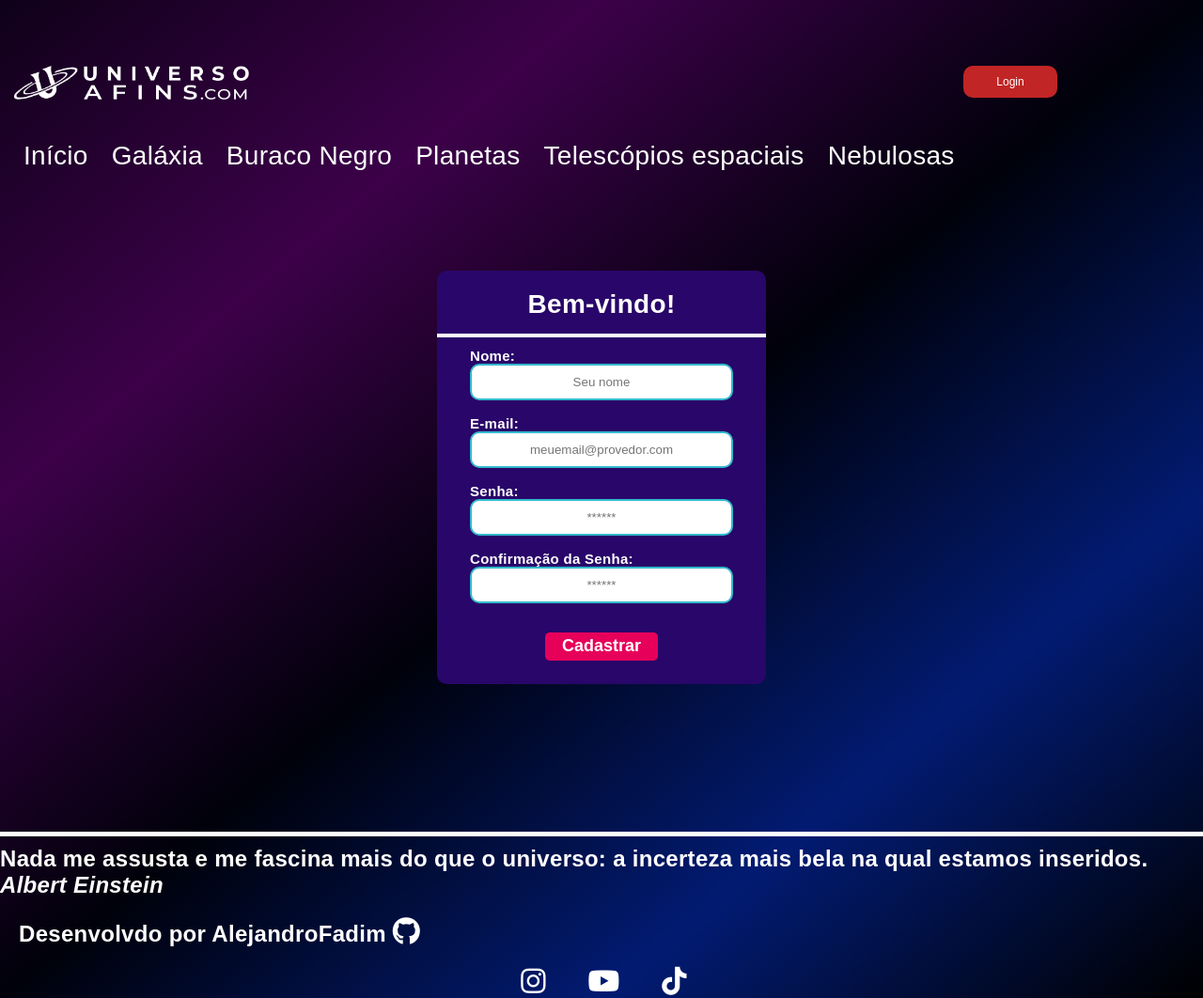
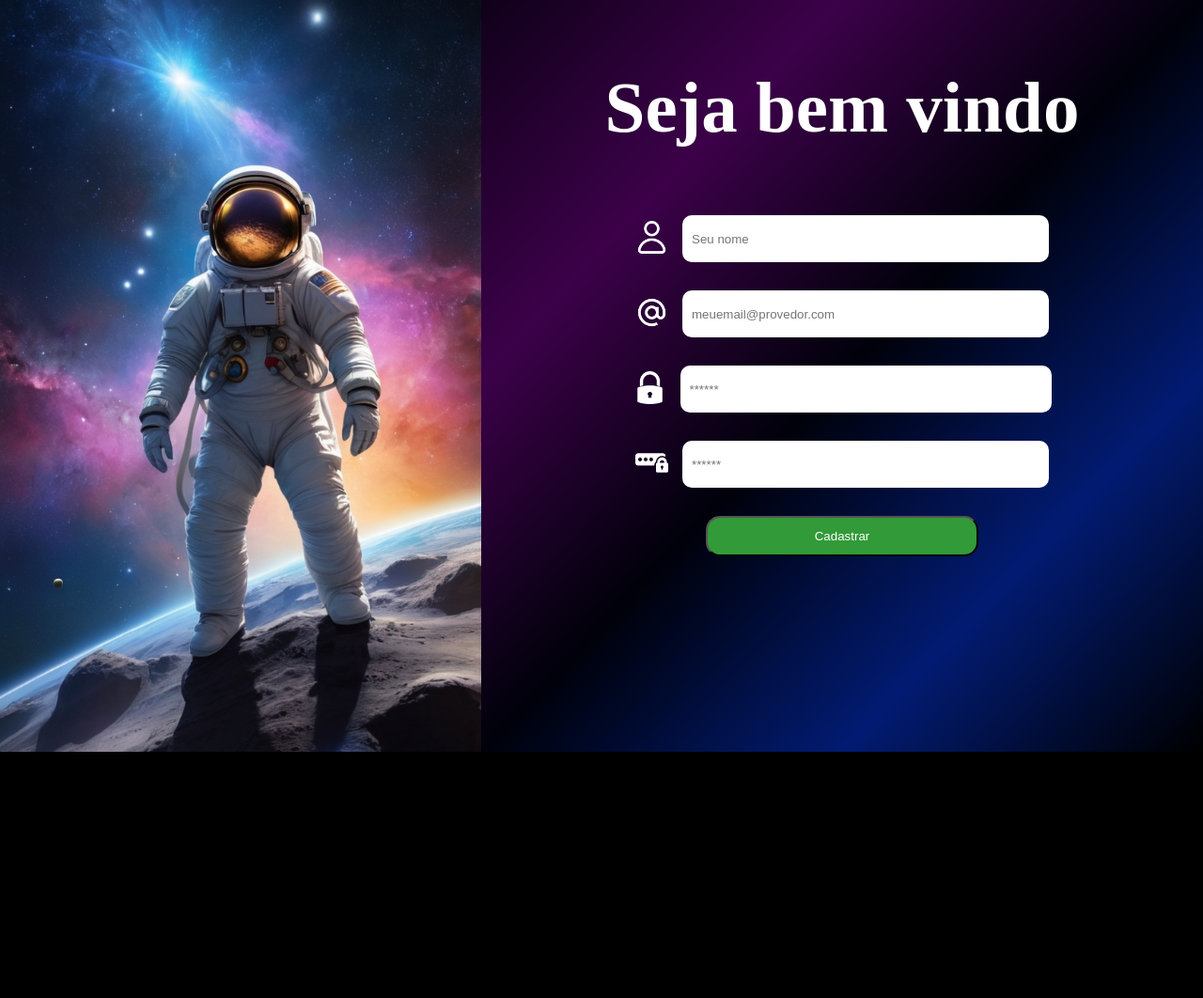
Before and after one commit to AlejandroFadim/UniversoAfins, a website: page public/cadastro.html in a window 1280 px wide. Shown: the whole page at 94% size. After the commit the page ends 800 px from the top, so only its background shows below. Drawn offline with Linux system fonts and the light colour scheme; a web font is replaced by a local one.

Commit message:
desenvolvimento novas telas de login e cadastro

```diff
--- a/public/cadastro.html
+++ b/public/cadastro.html
@@ -10,56 +10,17 @@
 
   <script src="./js/sessao.js"></script>
   <link rel="stylesheet" href="https://cdnjs.cloudflare.com/ajax/libs/font-awesome/6.4.0/css/all.min.css"
-        integrity="sha512-iecdLmaskl7CVkqkXNQ/ZH/XLlvWZOJyj7Yy7tcenmpD1ypASozpmT/E0iPtmFIB46ZmdtAc9eNBvH0H/ZpiBw=="
-        crossorigin="anonymous" referrerpolicy="no-referrer" />
-  <link rel="stylesheet" href="./css/style.css">
-  <link rel="stylesheet" href="./css/estilo.css" />
+    integrity="sha512-iecdLmaskl7CVkqkXNQ/ZH/XLlvWZOJyj7Yy7tcenmpD1ypASozpmT/E0iPtmFIB46ZmdtAc9eNBvH0H/ZpiBw=="
+    crossorigin="anonymous" referrerpolicy="no-referrer" />
+  <!-- <link rel="stylesheet" href="./css/style.css"> -->
+  <!-- <link rel="stylesheet" href="./css/estilo.css" /> -->
+  <link rel="stylesheet" href="./css/loginCadastro.css">
   <link rel="icon" href="./assets/icon/favicon2.ico" />
   <link rel="preconnect" href="https://fonts.gstatic.com" />
 </head>
 
 <body>
   <main>
-    <header>
-      <a href="">
-        <img id="logo" src="img/logo completo - Copia.png" alt="">
-      </a>
-
-      <div class="redes">
-        <div class="login-button logo" id="logo">
-          <a href="login.html">
-            <button id="btnLogin">Login</button>
-          </a>
-        </div>
-      </div>
-    </header>
-
-    <nav class="nav-bar">
-      <div class="mobile-menu-icon">
-          <button onclick="menuShow()">&#9776;</button>
-      </div>
-      <div class="nav-list">
-          <ul>
-              <li class="nav-item"><a href="index.html" class="nav-link" id="Inicio">Início</a></li>
-              <li class="nav-item"><a href="pag_galaxia.html" class="nav-link">Galáxia</a></li>
-              <li class="nav-item"><a href="pag_buraconegro.html" class="nav-link">Buraco Negro</a></li>
-              <li class="nav-item"><a href="Pag_planetas.html" class="nav-link">Planetas</a></li>
-              <li class="nav-item"><a href="pag_telescopio.html" class="nav-link">Telescópios espaciais</a></li>
-              <li class="nav-item"><a href="pag_nebulosas.html" class="nav-link">Nebulosas</a></li>
-          </ul>
-  </nav>
-
-  <div class="mobile-menu">
-      <ul>
-          <li class="nav-item"><a href="index.html" class="nav-link" id="Inicio">Início</a></li>
-          <li class="nav-item"><a href="pag_galaxia.html" class="nav-link">Galáxia</a></li>
-          <li class="nav-item"><a href="pag_buraconegro.html" class="nav-link">Buraco Negro</a></li>
-          <li class="nav-item"><a href="Pag_planetas.html" class="nav-link">Planetas</a></li>
-          <li class="nav-item"><a href="pag_telescopio.html" class="nav-link">Telescópios espaciais</a></li>
-          <li class="nav-item"><a href="pag_nebulosas.html" class="nav-link">Nebulosas</a></li>
-      </ul>
-  </div>
-
 
     <div class="login">
       <div class="alerta_erro">
@@ -68,26 +29,33 @@
         </div>
       </div>
       <div class="container">
-        <div class="card card-cadastro">
-          <h2>Bem-vindo!</h2>
+        <div class="bgLateral"></div>
+        <div class="card card-login">
+          <h2 id="cadastroWell">Seja bem vindo</h2>
           <div class="formulario">
             <div class="campo">
-              <span>Nome:</span>
-              <input id="nome_input" type="text" placeholder="Seu nome" />
+              <span><img src="./img/user.png" alt="" srcset=""></span>
+              <input id="nome_input" type="text" placeholder="Seu nome" required />
             </div>
             <div class="campo">
-              <span>E-mail:</span>
+              <span><img src="./img/email.png" alt=""></span>
               <input id="email_input" type="text" placeholder="meuemail@provedor.com" />
             </div>
             <div class="campo">
-              <span>Senha:</span>
+              <span><img src="./img/senha.png" alt=""></span>
               <input id="senha_input" type="password" placeholder="******" />
             </div>
             <div class="campo">
-              <span>Confirmação da Senha:</span>
+              <span><img src="./img/cSenha.png"></span>
               <input id="confirmacao_senha_input" type="password" placeholder="******" />
             </div>
-            <button class="botao" onclick="cadastrar()">Cadastrar</button>
+            <div class="campo">
+              <button class="botao" onclick="cadastrar()">Cadastrar</button>
+
+            </div>
+            <div class="campo">
+              <span id="erroSenha"></span>
+            </div>
           </div>
           <div id="div_aguardar" class="loading-div">
             <i class="fa-solid fa-rocket" id="loading-gif" class="foguete"></i>
@@ -98,32 +66,7 @@
       </div>
     </div>
 
-    <footer>
-      <div class="body_footer">
-          <div class="texto-footer">
-              <h2>Nada me assusta e me fascina mais do que o universo: a incerteza mais bela na qual estamos
-                  inseridos. <cite>Albert Einstein</cite></h2>
-          </div>
-          <div class="desenvolvdo">
-              <a href="https://github.com/AlejandroFadim" target="_blank">
-                  <h2> Desenvolvdo por AlejandroFadim <i class="fa-brands fa-github"></i></h2>
-              </a>
 
-          </div>
-
-      </div>
-      <div class="footer_redes">
-          <div class="redes_filho">
-              <a href="https://instagram.com/universoafins?igshid=MzRlODBiNWFlZA==" id="insta"><i
-                      class="fa-brands fa-instagram"></i></a>
-              <a href="https://www.youtube.com/channel/UCuz9FePPtCziiGhhlJ6OMtw" id="youtube_footer"><i
-                      class="fa-brands fa-youtube"></i></a>
-              <a href="https://www.tiktok.com/@universoafins?_t=8e6DfzFbV6k&_r=1" id="tiktok"><i
-                      class="fa-brands fa-tiktok"></i></a>
-          </div>
-
-      </div>
-  </footer>
   </main>
 </body>
 
@@ -145,13 +88,35 @@
       senhaVar == "" ||
       confirmacaoSenhaVar == ""
     ) {
-      cardErro.style.display = "block";
-      mensagem_erro.innerHTML =
-        "(Mensagem de erro para todos os campos em branco)";
+      email_input.style.border = "solid red 5px";
+      senha_input.style.border = "solid red 5px";
+      nome_input.style.border = "solid red 5px";
+      confirmacao_senha_input.style.border = "solid red 5px";
+      erroSenha.innerHTML = "Preencha todos os campos";
 
       finalizarAguardar();
       return false;
-    } else {
+    } else if (nomeVar.length <= 2) {
+      erroSenha.innerHTML = "nome invalido";
+      nome_input.style.border = "solid red 5px";
+    }
+    else if (emailVar.indexOf("@") == -1 || emailVar.indexOf(".com") == -1) {
+      erroSenha.innerHTML = "Email Invalido";
+    } else if (senhaVar.length <= 8) {
+      erroSenha.innerHTML = "Senha fraca";
+    } else if (senhaVar != confirmacaoSenhaVar) {
+      erroSenha.innerHTML = "Senhas diferentes";
+      senha_input.style.border = "solid red 5px";
+      confirmacao_senha_input.style.border = "solid red 5px";
+
+    }
+
+    else {
+      email_input.style.border = "solid green 5px";
+      senha_input.style.border = "solid green 5px";
+      nome_input.style.border = "solid green 5px";
+      confirmacao_senha_input.style.border = "solid green 5px";
+      erroSenha.innerHTML = "";
       setInterval(sumirMensagem, 5000);
     }
 
@@ -173,9 +138,8 @@
         console.log("resposta: ", resposta);
 
         if (resposta.ok) {
-          cardErro.style.display = "block";
 
-          mensagem_erro.innerHTML =
+          erroSenha.innerHTML =
             "Cadastro realizado com sucesso! Redirecionando para tela de Login...";
 
           setTimeout(() => {
--- a/public/css/estilo.css
+++ b/public/css/estilo.css
@@ -186,3 +186,12 @@ input {
   height: 50px;
   width: 50px;
 }
+
+.bgLateral{
+  width: 40%;
+  height: 100%;
+  background-image: url(../img/login8.jpg);
+  background-position: center;
+  background-repeat: no-repeat;
+  background-size: cover;
+}
--- /dev/null
+++ b/public/css/loginCadastro.css
@@ -0,0 +1,190 @@
+*{
+    box-sizing: border-box;
+    margin: 0;
+    padding: 0;
+}
+
+body{
+    display: flex;
+    flex-direction: column;
+    justify-content: center;
+    align-items: center;
+    /* min-width: 100vw; */
+    width: 100%;
+    height: 100vh;
+    display: flex;
+    /* border: #e6005a solid 5px; */
+    background-color: #000000;
+}
+.login{
+    /* border: #32e600 solid 5px; */
+    width: 100%;
+    height: 100%;
+    display: flex;
+    flex-direction: column;
+    align-items: center;
+    justify-content: center;
+    /* background: #000000; */
+
+}
+.container{
+    /* border: #ff00ff solid 5px; */
+    display: flex;
+    width: 100vw;
+    border-radius: 100px;
+    height: 100vh;
+
+}
+.bgLateral{
+    background-image: url(../img/telaLogin4.jpg);
+    width:40%;
+    background-size: cover;
+    background-position: center;
+    background-repeat: no-repeat;
+}
+
+.card-login{
+    background: linear-gradient(to right bottom ,#0f0119,#3c0149,#00010a,#021b72,#000000);;
+    /* border: #ff00ff solid 5px; */
+    display: flex;
+    flex-direction: column;
+    /* justify-content: center; */
+    align-items: center;
+    width: 60%;
+
+}
+.card-login h2{
+    color: #fff;
+    font-size: 88px;
+    margin: 70px 0 40px 0;
+}
+span{
+    color: #fff;
+}
+
+span img{
+    width: 35px;
+    margin-right: 15px;
+    color: #fff;
+}
+.campo{
+    margin: 30px;
+    display: flex;
+    /* flex-direction: column; */
+    justify-content: center;
+    align-items: center;
+}
+
+input{
+    width: 390px;
+    padding: 10px;
+    height: 50px;
+    border-radius: 10px;
+    border: none;
+}
+
+.botao{
+    background: #329a38;
+    color: #fff;
+    width: 290px;
+    padding: 12px;
+    border-radius: 15px;
+    transition: 0.1s;
+    cursor: pointer;
+}
+#senha_input{
+    width: 395px;
+}
+
+input:hover {
+    width: 390px;
+
+    border: solid #329a38 4px;
+}
+.botao:hover {
+
+    border: solid #329a38 4px;
+}
+
+.msg a{
+    font-size: 25px;
+    color: #fff;
+    text-decoration: none;
+}
+
+.msg a:hover{
+    text-decoration: underline;
+    /* color: red; */
+
+}
+
+
+
+
+
+
+
+
+
+
+
+
+
+.loading-div {
+    width: 50px;
+    display: none;
+}
+
+#loading-gif {
+    animation: girar 2s linear infinite;
+    padding: 10px;
+    font-size: 40px;
+    margin: auto;
+}
+
+@keyframes girar {
+    from {
+        transform: rotate(0deg);
+    }
+
+    to {
+        transform: rotate(360deg);
+    }
+}
+
+.loading-div img {
+    height: 50px;
+    width: 50px;
+}
+
+#div_erros_login {
+    display: none
+}
+
+/* FORMULARIO */
+
+.alerta_erro {
+    display: flex;
+    justify-content: flex-end;
+}
+
+.card_erro {
+    display: none;
+    background-color: #fff;
+    color: black;
+    width: 230px;
+    position: fixed;
+    border-radius: 4px;
+    border: #e6005a 3px solid;
+    padding: 10px;
+    margin-right: 10%;
+}
+
+.card_erro #mensagem_erro {
+    font-weight: 500;
+    font-size: 20px;
+}
+
+#cadastroWell {
+    font-size: 77px;
+}
```
Also changed, not shown: public/login.html (+43 -71 lines), public/img/cSenha.png (added), public/img/email.png (added), public/img/imgLogin.jpg (added), public/img/login8.jpg (added), public/img/senha.png (added), public/img/telaLogin2.jpg (added), public/img/telaLogin3.jpg (added), public/img/telaLogin4.jpg (added), public/img/user.png (added).
